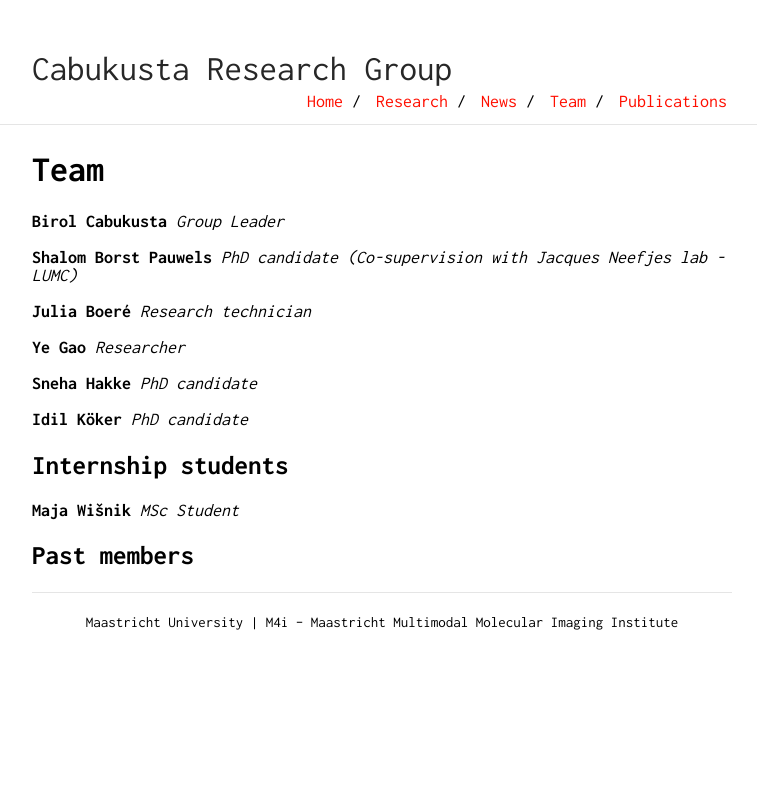
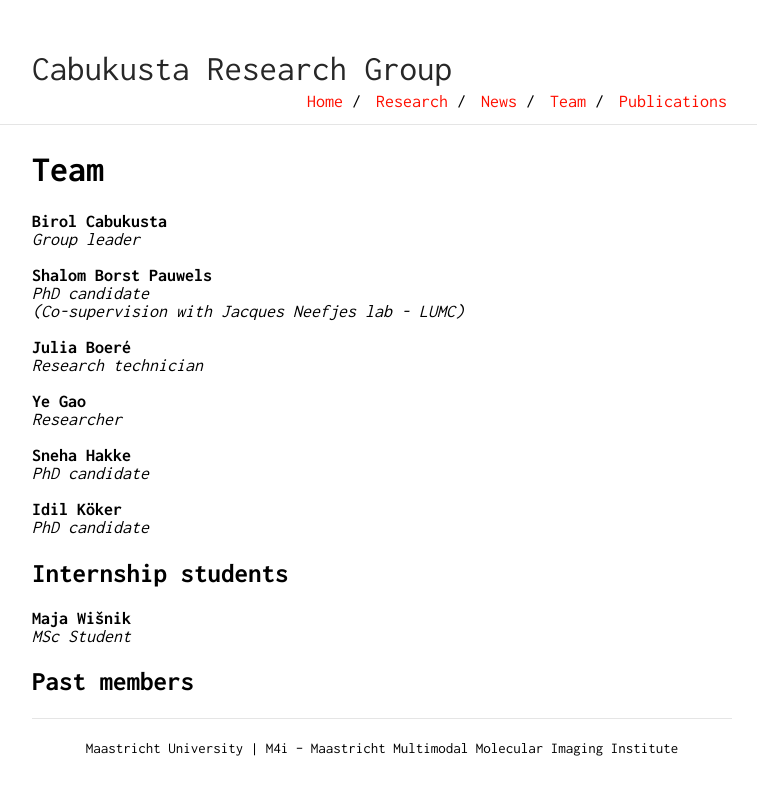
Before and after one commit to birolcabukusta/birolcabukusta.github.io, a Jekyll site: the page built from team.md, in a window 1280 px wide. Shown: the top 795 px of the page, without its empty margins (258-1015 px from the left). Built offline with Jekyll 4.4.1, drawn with Linux system fonts in a browser that asks for light colours; our own code applies the rules of GitHub Pages for plain Markdown files.

```diff
--- a/team.md
+++ b/team.md
@@ -1,20 +1,28 @@
 # Team
 
-**Birol Cabukusta** _Group Leader_ \
+**Birol Cabukusta**\
+  _Group leader_
+
+**Shalom Borst Pauwels**\
+  _PhD candidate_\
+  _(Co-supervision with Jacques Neefjes lab - LUMC)_
+
+**Julia Boeré**\
+_Research technician_ \
 \
-**Shalom Borst Pauwels** _PhD candidate_ _(Co-supervision with Jacques Neefjes lab - LUMC)_ \
+**Ye Gao**\
+_Researcher_ \
 \
-**Julia Boeré** _Research technician_ \
+**Sneha Hakke**\
+_PhD candidate_ \
 \
-**Ye Gao** _Researcher_ \
-\
-**Sneha Hakke** _PhD candidate_ \
-\
-**Idil Köker** _PhD candidate_
+**Idil Köker**\
+_PhD candidate_
 
 
 ## Internship students
 
-**Maja Wišnik** _MSc Student_
+**Maja Wišnik**\
+_MSc Student_
 
 ## Past members
```
